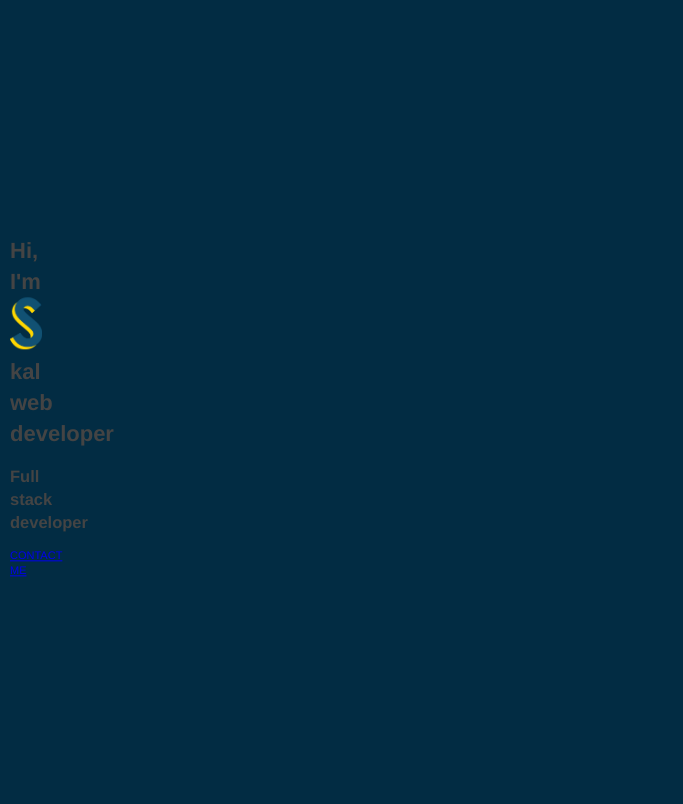
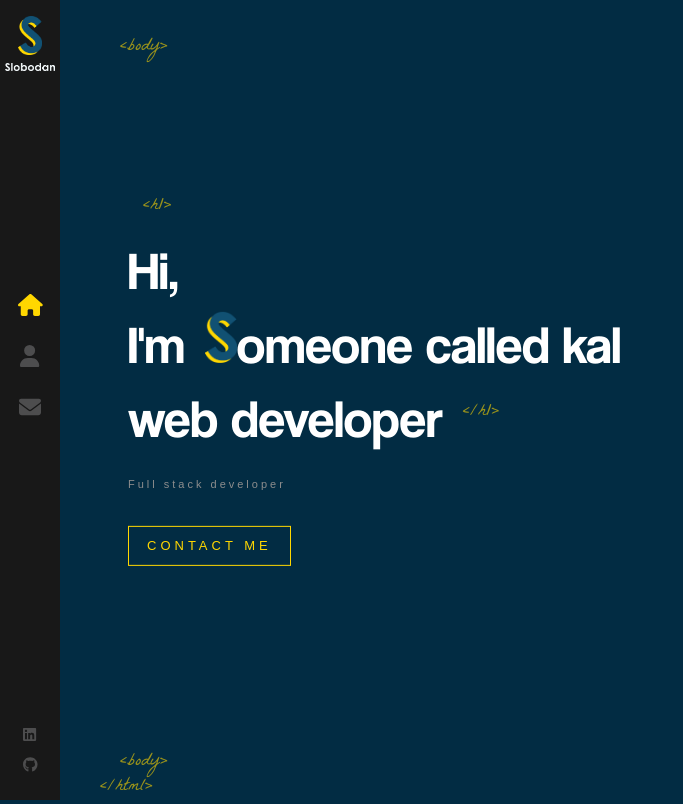
Before and after one commit to kalhollywood/react-portfolio, a React (Create React App) app: page / in a window 1280 px wide. Shown: the whole page, without its empty margins (0-683 px from the left). Built offline with nearby package versions, Linux system fonts and the light colour scheme.

Commit message:
basic loading page working with animation

```diff
--- a/src/App.js
+++ b/src/App.js
@@ -6,10 +6,9 @@
 function App() {
   return (
     <div className="App">
+      <Layout />
       <Routes>
         <Route index element={<Home />} />
-        <Route path="/" element={<Layout />} />
-
 
       </Routes>
     </div >
--- a/src/components/Home/index.js
+++ b/src/components/Home/index.js
@@ -8,7 +8,7 @@
       <div className="text-zone">
         <h1>Hi, <br /> I'm
           <img src={LogoTitle} alt="developer" />
-          kal
+          omeone called kal
           <br />
           web developer
         </h1>
--- a/src/components/Home/index.scss
+++ b/src/components/Home/index.scss
@@ -9,8 +9,72 @@
   }
 
   h1 {
+    color: #fff;
+    font-size: 53px;
+    margin: 0;
+    font-family: 'Coolvetica';
+    font-weight: 400;
+
+    &::before {
+      content: '<h1>';
+      font-family: 'La Belle Aurore';
+      color: #ffd700;
+      font-size: 18px;
+      position: absolute;
+      margin-top: -40px;
+      left: 15px;
+      opacity: 0.6;
+    }
+
+    &::after {
+      content: '</h1>';
+      font-family: 'La Belle Aurore';
+      color: #ffd700;
+      font-size: 18px;
+      position: absolute;
+      margin-top: 18px;
+      margin-left: 20px;
+      animation: fadeIn 1s 1.7s backwards;
+      opacity: 0.6;
+    }
+
     img {
       width: 32px;
+      margin-left: 20px;
+      opacity: 0;
+      height: auto;
+      animation: rotateIn 1s linear both;
+      animation-delay: 1.4s;
     }
   }
 }
+
+h2 {
+  color: #8d8d8d;
+  margin-top: 20px;
+  font-weight: 400;
+  font-size: 11px;
+  font-family: sans-serif;
+  letter-spacing: 3px;
+  animation: fadeIn 1s 1.8s backwards;
+}
+
+.flat-button {
+  color: #ffd700;
+  font-size: 13px;
+  font-weight: 400;
+  letter-spacing: 4px;
+  font-family: sans-serif;
+  text-decoration: none;
+  padding: 10px 18px;
+  border: 1px solid #ffd700;
+  margin-top: 25px;
+  float: left;
+  animation: fadeIn 1s 1.8s backwards;
+  white-space: nowrap;
+
+  &:hover {
+    background: #ffd700;
+    color: #333;
+  }
+}
--- a/src/components/Layout/index.scss
+++ b/src/components/Layout/index.scss
@@ -24,7 +24,7 @@
 }
 
 .container {
-  width: 100px;
+  width: 100%;
   will-change: contents;
   height: 90%;
   min-height: 566px;
--- a/src/index.js
+++ b/src/index.js
@@ -7,12 +7,9 @@
 
 const root = ReactDOM.createRoot(document.getElementById('root'));
 root.render(
-  <React.StrictMode>
-    <BrowserRouter>
-
-      <App />
-    </BrowserRouter>
-  </React.StrictMode>
+  <BrowserRouter>
+    <App />
+  </BrowserRouter>
 );
 
 // If you want to start measuring performance in your app, pass a function
```
